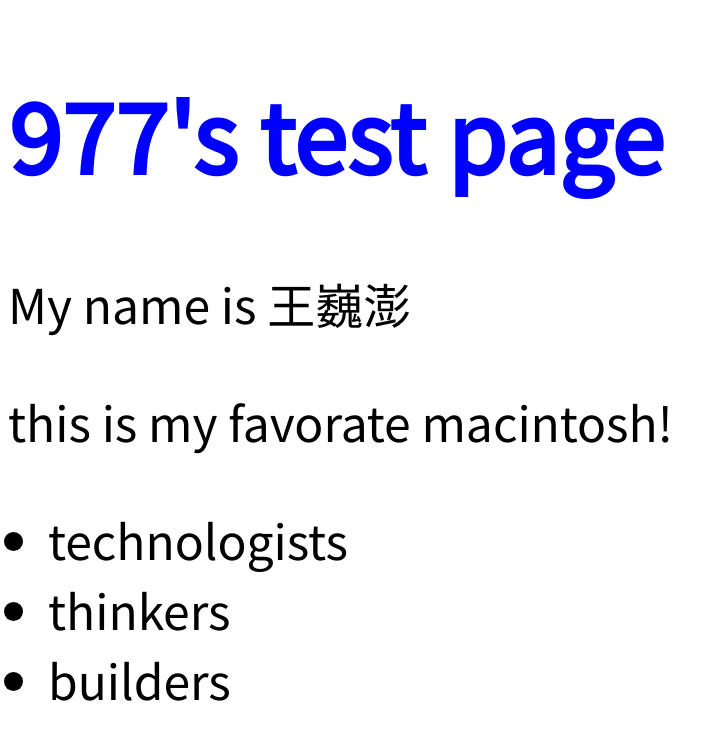
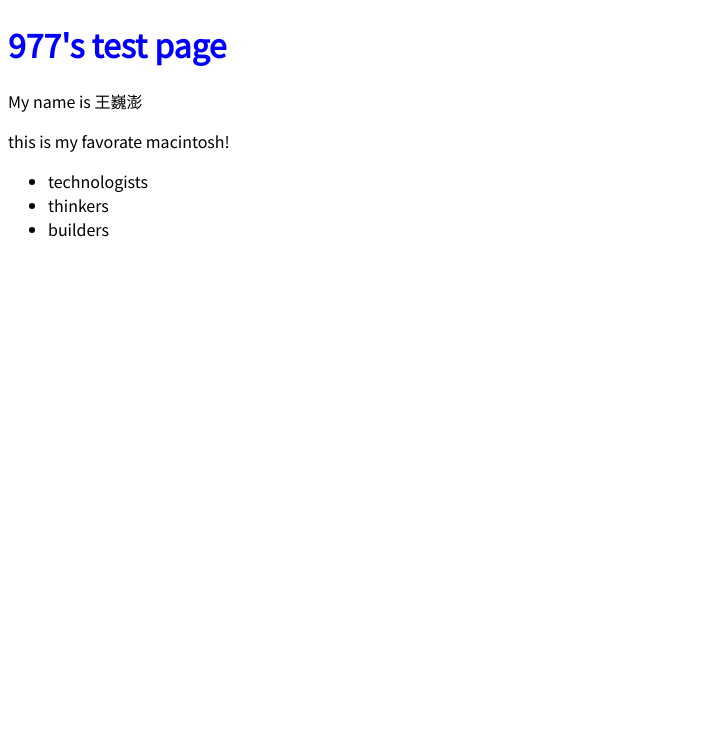
Before and after one commit to WeiPeng977/WeiPeng977.github.io, a plain HTML site: page index.html in a window 1280 px wide. Shown: the whole page, without its empty margins (0-728 px from the left). Drawn offline with Linux system fonts and the light colour scheme.

Commit message:
feat: font-size

```diff
--- a/index.html
+++ b/index.html
@@ -5,7 +5,7 @@
     <title>977's test page</title>
     <link
       rel="stylesheet"
-      href="https://fonts.googleapis.com/css?family=Noto Sans SC"
+      href="https://fonts.googleapis.com/css?family=Noto+Sans+SC"
     />
     <link href="styles/style.css" rel="stylesheet" />
   </head>
--- a/styles/style.css
+++ b/styles/style.css
@@ -1,6 +1,6 @@
 body {
   font-family: "Noto Sans SC";
-  font-size: 48px;
+  font-size: 16px;
 }
 h1 {
   color: blue;
```
